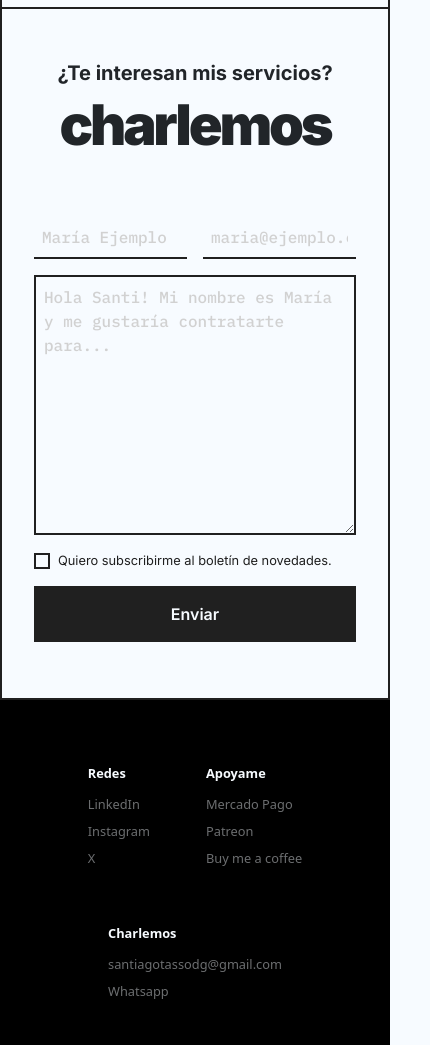
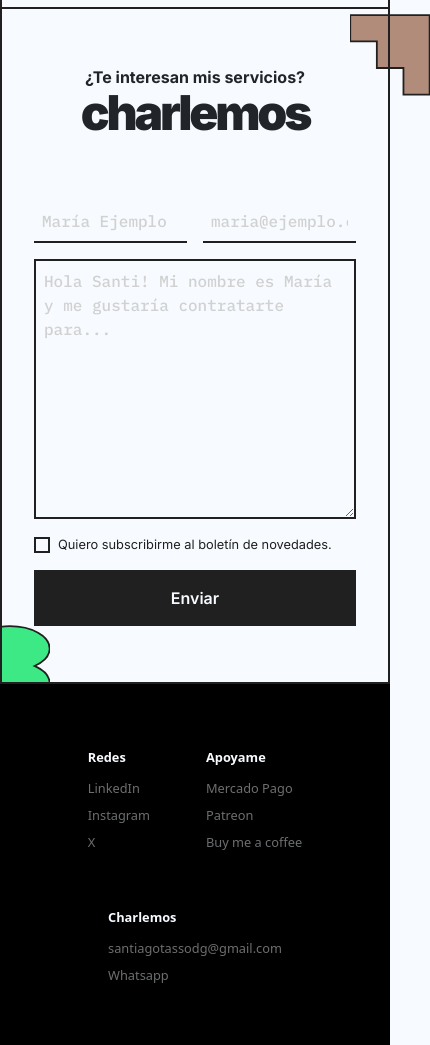
Before and after one commit to nagmengarcia/entregafinal-garciaperez, a website: page pages/contacto.html in a window 390 px wide. Shown: the part 55-1100 px from the top of the page, 430 px wide, since content can reach past the window. Drawn offline with nearby package versions, Linux system fonts and the light colour scheme.

Commit message:
termine de hacer contacto responsive

```diff
--- a/pages/contacto.html
+++ b/pages/contacto.html
@@ -38,6 +38,11 @@
     </header>
 
     <main class="contacto-main">
+
+        <svg class="svg-contacto-one" width="320" height="320" viewBox="0 0 357 357" fill="none" xmlns="http://www.w3.org/2000/svg">
+            <path d="M118.783 117.783L0.99999 117.783L0.999984 1.00009L355.35 1.00008L355.35 355.35L238.566 355.35L238.566 237.566L238.566 236.566L237.566 236.566L119.783 236.566L119.783 118.783L119.783 117.783L118.783 117.783Z" fill="#B28C7B" stroke="#202020" stroke-width="2"/>
+        </svg>
+
         <section class="contacto-main__title">
             <h1 class="contacto-main__h1">charlemos</h1>
             <h2 class="contacto-main__h2">¿Te interesan mis servicios?</h2>
@@ -70,6 +75,16 @@
         <input type="submit" name="enviar" value="Enviar" class="button-primary">
 
         </form>
+
+
+
+
+
+        <svg width="320" height="320" viewBox="0 0 357 357" fill="none" xmlns="http://www.w3.org/2000/svg" class="svg-contacto-two">
+            <path d="M290.333 177.266L288.357 178.175L290.333 179.083C330.238 197.429 355.35 225.186 355.35 255.978C355.35 283.174 335.771 307.998 303.673 326.08C271.605 344.145 227.237 355.35 178.175 355.35C129.113 355.35 84.7445 344.145 52.677 326.08C20.5784 307.998 1 283.174 1 255.978C1 225.186 26.1111 197.429 66.0165 179.083L67.9929 178.175L66.0165 177.266C26.1111 158.92 1 131.163 1 100.372C1 73.1759 20.5784 48.3517 52.677 30.2695C84.7445 12.2048 129.113 1 178.175 1C227.237 1 271.605 12.2048 303.673 30.2695C335.771 48.3517 355.35 73.1759 355.35 100.372C355.35 131.163 330.238 158.92 290.333 177.266Z" fill="#3DE984" stroke="#202020" stroke-width="2"/>
+        </svg>
+
+
 
     </main>
 
--- a/scss/_var.scss
+++ b/scss/_var.scss
@@ -155,8 +155,8 @@ $link-hovered-purpleblue: #6977F9;
         line-height: 4rem;
     }
     @media screen and (max-width: 576px) {
-        font-size: 3.5rem;
-        line-height: 3.5rem;
+        font-size: 3rem;
+        line-height: 3rem;
         margin: 0 auto;
         text-align: center;
     }
@@ -168,6 +168,13 @@ $link-hovered-purpleblue: #6977F9;
     font-size: 1.25rem;
     line-height: 1.5rem;
     font-weight: 700;
+
+    @media screen and (max-width: 576px) {
+        font-size: 1rem;
+        line-height: 1.5rem;
+        margin: 0 auto;
+        text-align: center;
+    }
 }
 
 @mixin paragraph {
--- a/scss/estilo.scss
+++ b/scss/estilo.scss
@@ -604,7 +604,7 @@ body {
                 top: -20px;
 
                 path {
-                    stroke-width: 8px ;
+                    stroke-width: 2px ;
                 }
             }
         }
@@ -653,9 +653,10 @@ body {
         }
     }
 
+
     .form {
         margin: 0 auto;
-        width: 80%;
+        width: 60%;
         margin-top: 64px ;
         display: flex;
         flex-direction: column;
@@ -767,3 +768,63 @@ body {
         }
     }
 }
+
+.svg-contacto-one {
+    position: absolute;
+    top: 120px;
+    right: -90px;
+    z-index: -1;
+    path {
+        stroke-width: 2px;
+    }
+    @media screen and (max-width:1000px) {
+        width: 280px;
+        path {
+            stroke-width: 2px;
+        }
+    }
+    @media screen and (max-width:800px) {
+        width: 160px;
+        top: 30px;
+        path {
+            stroke-width: 4px;
+        }
+    }
+    @media screen and (max-width:576px) {
+        width: 80px;
+        right: -40px;
+        top: -50px;
+        path {
+            stroke-width: 8px;
+        }
+    }
+}
+
+.svg-contacto-two{
+    position: absolute;
+    z-index: -1;
+    margin-top: -80px;
+    left: -120px;
+    @media screen and (max-width:1000px) {
+        width: 280px;
+        path {
+            stroke-width: 2px;
+        }
+    }
+    @media screen and (max-width:800px) {
+        width: 160px;
+        margin-top: -100px;
+        left: -80px;
+        path {
+            stroke-width: 4px;
+        }
+    }
+    @media screen and (max-width:576px) {
+        width: 80px;
+        margin-top: -120px;
+        left: -30px;
+        path {
+            stroke-width: 8px;
+        }
+    }
+}
```
Also changed, not shown: css/estilo.css, 1 other file.
